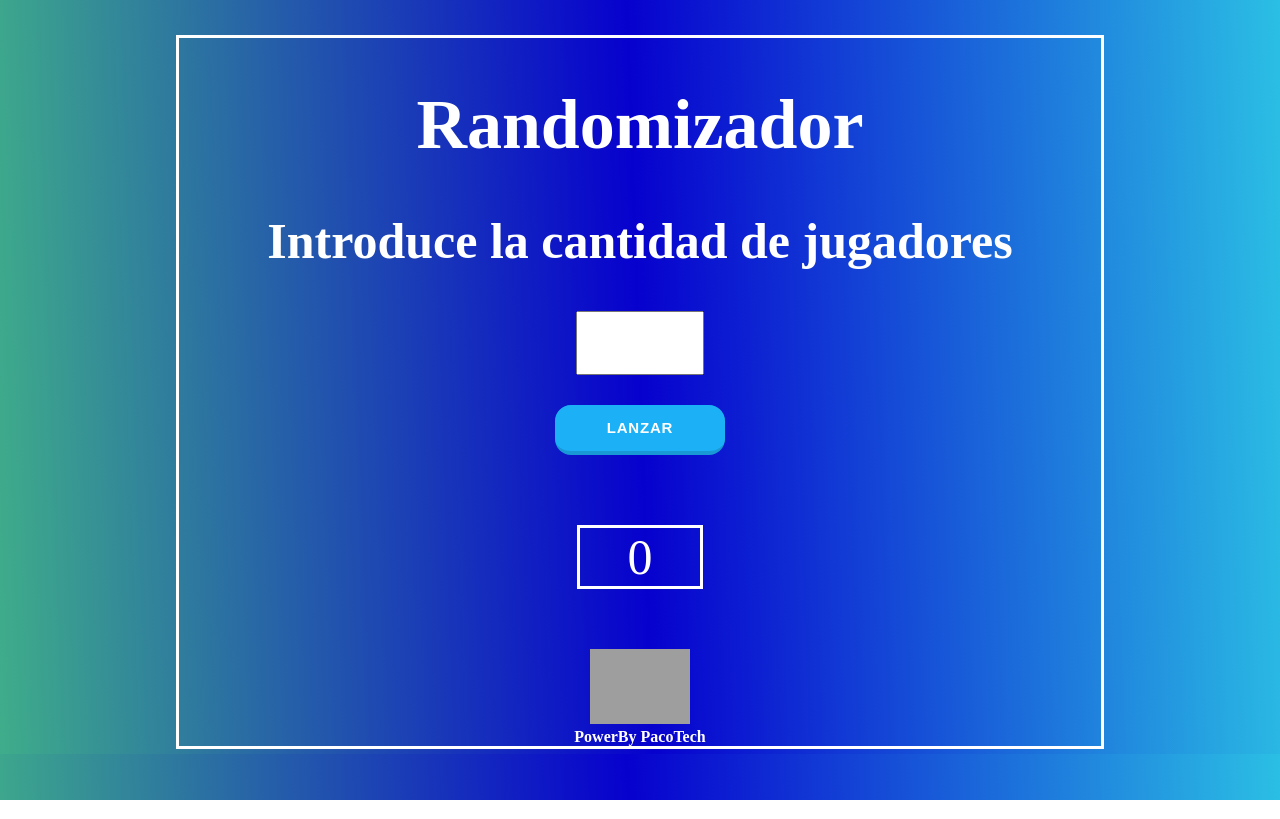
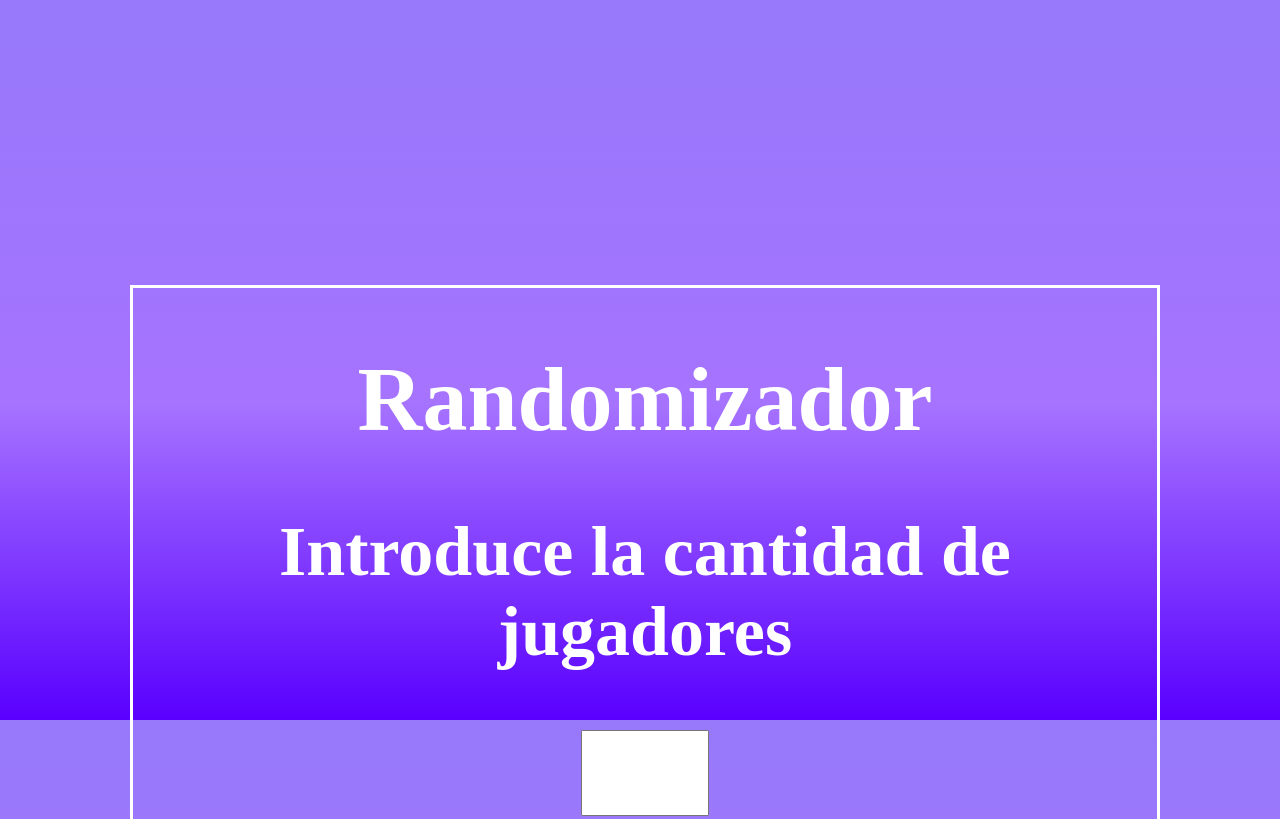
Before and after one commit to alvarato/Randomizador, a plain HTML site: page index.html in a window 1280 px wide. Shown: the top 819 px of the page. Drawn offline with Linux system fonts and the light colour scheme; grey boxes are pictures that could not be loaded.

Commit message:
Update index.html

```diff
--- a/index.html
+++ b/index.html
@@ -1,5 +1,5 @@
 <!DOCTYPE html>
-<html class="gradiente">
+<html class="gradiente"  style="height:90%">
 <style>
     /* CSS */
     .button-19 {
@@ -68,22 +68,23 @@
     }
 
     .gradiente {
-        background: -webkit-linear-gradient(182deg, #2bbfe4, #0701ce, #3fad8a);
+background: rgb(151,121,251);
+background: linear-gradient(180deg, rgba(151,121,251,1) 0%, rgba(166,115,255,1) 56%, rgba(89,0,255,1) 100%);
     }
 </style>
 
-<body style="width: 90%; margin: auto; color: white; padding: 5px;" class="containter">
+<body style="width: 100%; margin: auto; color: white; padding: 5px; margin-top:250px; " class="containter">
     <div style="width: 80%; border: solid; text-align: center; margin: auto; margin-top: 30px;">
-        <h1 style="font-size: 70px;">Randomizador</h1>
-        <h2 style="font-size: 50px;">Introduce la cantidad de jugadores</h2>
-        <input style="font-size: 50px; max-width: 120px;" type="number" id="number" class="centar">
+        <h1 style="font-size: 90px;">Randomizador</h1>
+        <h2 style="font-size: 70px;">Introduce la cantidad de jugadores</h2>
+        <input style="font-size: 70px; max-width: 120px;" type="number" id="number" class="centar">
         <br>
         <button class="button-19" role="button" onclick="lanzar()"
-            style="max-width: 170px; margin-top: 30px; margin-bottom: 70px;">Lanzar</button>
+            style="max-width: 250px; margin-top: 30px; margin-bottom: 70px;">Lanzar</button>
         <div id="print"
-            style="margin-top: 70px; font-size: 50px; border: solid; max-width: 120px; margin: auto; margin-bottom: 60px;">
+            style="margin-top: 70px; font-size: 90px; border: solid; max-width: 120px; margin: auto; margin-bottom: 60px;">
             0</div>
-        <img src="https://i.ibb.co/zrS2C6y/Logo.png" alt="Logo" style="width: 100px;"><br>
+        <img src="https://i.ibb.co/zrS2C6y/Logo.png" alt="Logo" style="width: 130px;"><br>
         <b style="margin-bottom: 60px;">PowerBy PacoTech</b>
     </div>
 </body>
```
